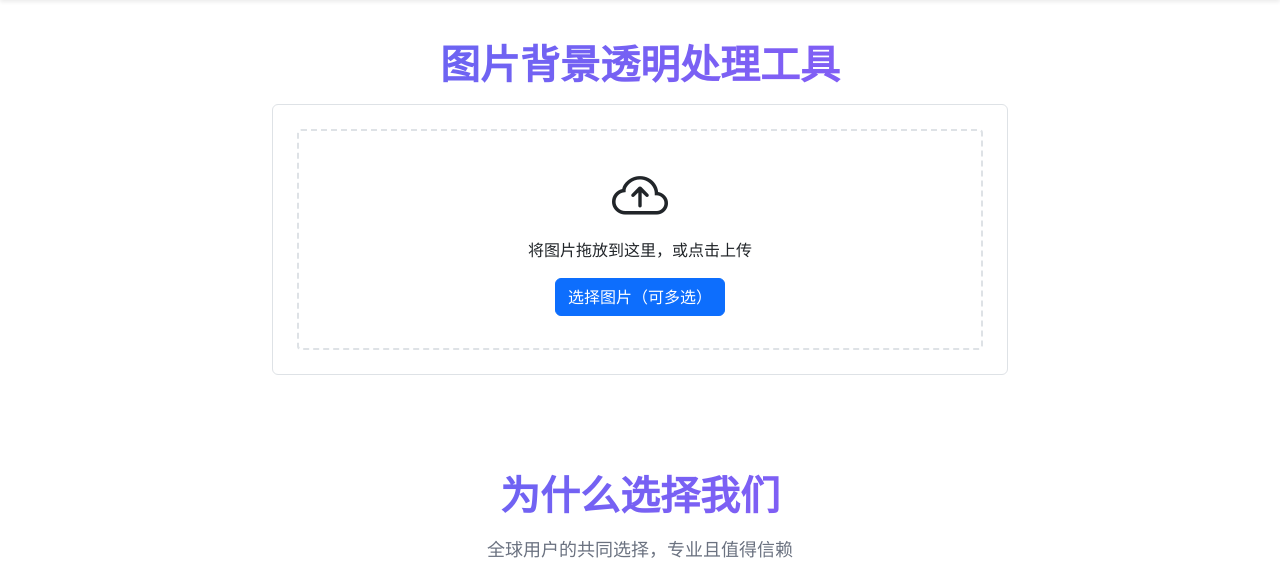
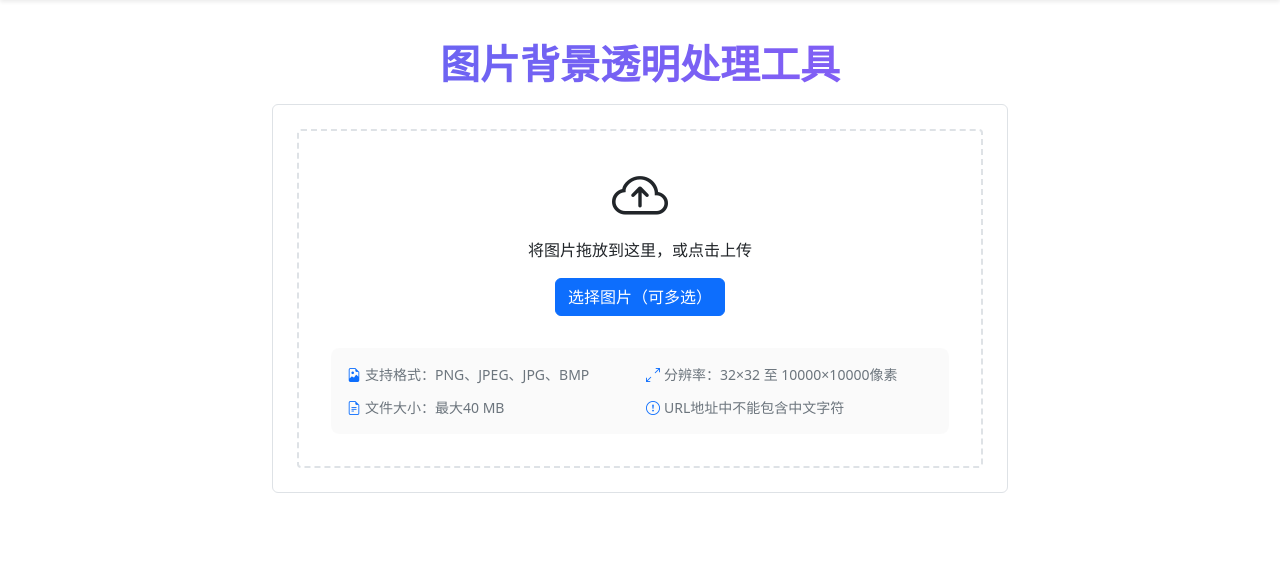
Before and after one commit to qqphp/office-toolkit, a Flask app: page /remove-bg in a window 1280 px wide. Shown: the part 68-654 px from the top of the page. Run offline with Flask 3, Linux system fonts and the light colour scheme; some libraries are stand-ins or nearby versions.

Commit message:
上传文件区域增加提示信息

```diff
--- a/app/static/css/remove_bg.css
+++ b/app/static/css/remove_bg.css
@@ -424,3 +424,34 @@
     margin: 0;
     line-height: 1.5;
 }
+
+.upload-requirements {
+    margin-top: 1rem;
+    padding: 1rem;
+    background-color: rgba(0, 0, 0, 0.02);
+    border-radius: 0.5rem;
+}
+
+.requirements-grid {
+    display: grid;
+    grid-template-columns: 1fr 1fr;
+    gap: 0.75rem;
+    text-align: left;
+}
+
+.requirement-item {
+    display: flex;
+    align-items: center;
+    color: #6c757d;
+}
+
+.requirement-item i {
+    margin-right: 0.5rem;
+    color: #0d6efd;
+}
+
+@media (max-width: 768px) {
+    .requirements-grid {
+        grid-template-columns: 1fr;
+    }
+}
--- a/app/templates/remove_bg.html
+++ b/app/templates/remove_bg.html
@@ -11,9 +11,29 @@
                 </div>
                 <p class="mb-3">将图片拖放到这里，或点击上传</p>
                 <input type="file" id="fileInput" class="d-none" accept="image/*" multiple>
-                <button class="btn btn-primary" onclick="document.getElementById('fileInput').click()">
+                <button class="btn btn-primary mb-3" onclick="document.getElementById('fileInput').click()">
                     选择图片（可多选）
                 </button>
+                <div class="upload-requirements small text-muted">
+                    <div class="requirements-grid">
+                        <div class="requirement-item">
+                            <i class="bi bi-file-earmark-image me-1"></i>
+                            支持格式：PNG、JPEG、JPG、BMP
+                        </div>
+                        <div class="requirement-item">
+                            <i class="bi bi-arrows-angle-expand me-1"></i>
+                            分辨率：32×32 至 10000×10000像素
+                        </div>
+                        <div class="requirement-item">
+                            <i class="bi bi-file-earmark-text me-1"></i>
+                            文件大小：最大40 MB
+                        </div>
+                        <div class="requirement-item">
+                            <i class="bi bi-exclamation-circle me-1"></i>
+                            URL地址中不能包含中文字符
+                        </div>
+                    </div>
+                </div>
             </div>
 
             <div id="progressContainer" class="progress-section mt-4 d-none">
```
Also changed, not shown: app/services/image_service.py (+2 -5 lines).
